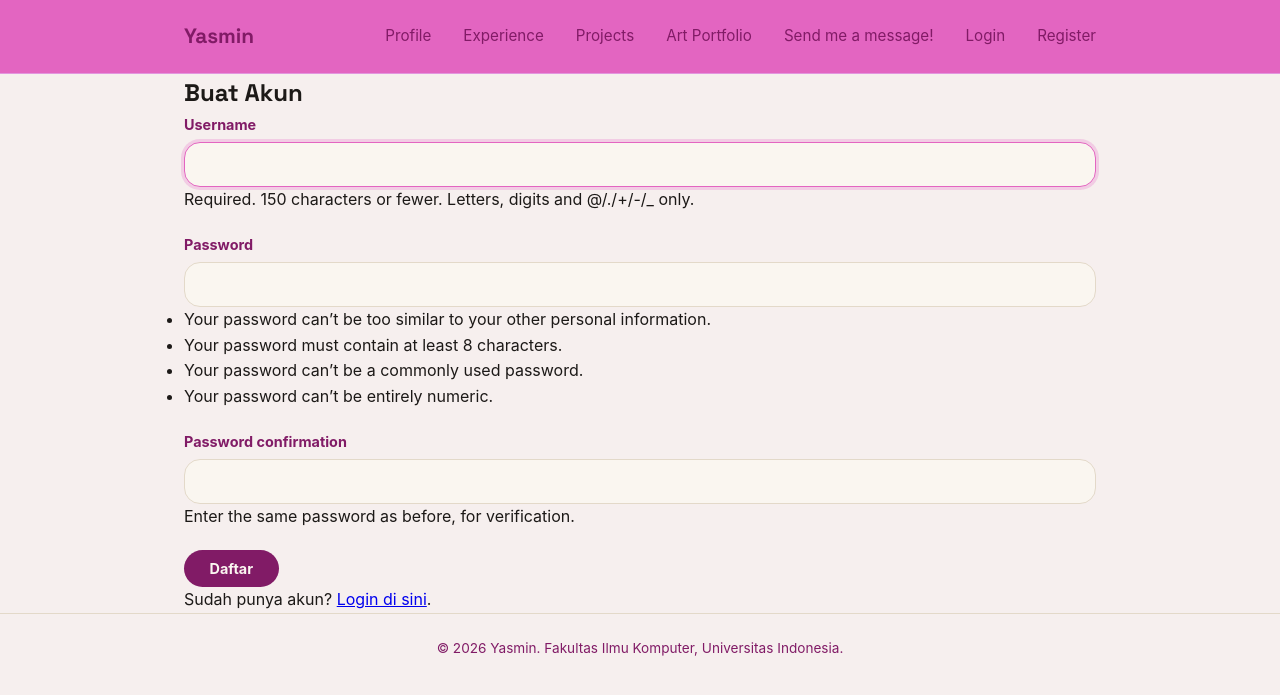
After one commit to yasmin52-cpu/myportfolio, a Django app: page /register/ in a window 1280 px wide. The commit adds this page. Shown: the top 695 px of the page. Run offline with Django 5.2, Linux system fonts and the light colour scheme.

Commit message:
feat(auth): implement user registration, login, and logout

```diff
--- a/main/urls.py
+++ b/main/urls.py
@@ -15,7 +15,10 @@ from main.views import (
     send_message,
     get_messages_json,
     delete_message,
-    show_json_projects)
+    show_json_projects,
+    register,
+    login_user,
+    logout_user,)
 app_name = 'main'
 
 urlpatterns = [
@@ -35,4 +38,7 @@ urlpatterns = [
     path('experience/edit/<int:id>/', update_experience, name='update_experience'),
     path('experience/delete/<int:id>/', delete_experience, name='delete_experience'),
     path('experience/json/', show_json_experiences, name='show_json_experiences'),
+    path("register/", register, name="register"),
+    path("login/", login_user, name="login"),
+    path("logout/", logout_user, name="logout"),
 ]
--- a/main/views.py
+++ b/main/views.py
@@ -1,11 +1,14 @@
 from django.shortcuts import render, redirect
+from main.models import Message
 from .models import Experience, Education, Project, ArtItem
-from django.contrib import messages
 from .forms import MessageForm, ProjectForm, ExperienceForm
 from django.http import HttpResponse
 from django.core import serializers
-from main.models import Message
+from django.contrib import messages
+from django.contrib.auth import login, logout
+from django.contrib.auth.forms import AuthenticationForm, UserCreationForm
 from django.shortcuts import get_object_or_404
+from django.shortcuts import redirect, render
 
 def show_main(request):
     context = {
@@ -25,9 +28,9 @@ def show_experience(request):
     return render(request, "experience.html", context)
 
 def create_experience(request):
-    form = ExperienceForm(request.POST or None)
+    form = ExperienceForm(request.GET or None)
 
-    if form.is_valid() and request.method == "POST":
+    if form.is_valid() and request.method == "GET":
         form.save()
         return redirect('main:show_experience')
 
@@ -37,9 +40,9 @@ def create_experience(request):
 def update_experience(request, id):
     experience = get_object_or_404(Experience, pk=id)
 
-    form = ExperienceForm(request.POST or None, instance=experience)
+    form = ExperienceForm(request.GET or None, instance=experience)
 
-    if form.is_valid() and request.method == "POST":
+    if form.is_valid() and request.method == "GET":
         form.save()
         return redirect('main:show_experience')
 
@@ -63,8 +66,8 @@ def show_project(request):
     return render(request, "project.html", context)
 
 def create_project(request):
-    form = ProjectForm(request.POST or None)
-    if form.is_valid() and request.method == "POST":
+    form = ProjectForm(request.GET or None)
+    if form.is_valid() and request.method == "GET":
         form.save()
         return redirect('main:show_project')
 
@@ -73,9 +76,9 @@ def create_project(request):
 
 def update_project(request, id):
     project = get_object_or_404(Project, pk=id)
-    form = ProjectForm(request.POST or None, instance=project)
+    form = ProjectForm(request.GET or None, instance=project)
 
-    if form.is_valid() and request.method == "POST":
+    if form.is_valid() and request.method == "GET":
         form.save()
         return redirect('main:show_project')
 
@@ -104,9 +107,9 @@ def show_art(request):
 
 # Message
 def send_message(request):
-    form = MessageForm(request.POST or None)
+    form = MessageForm(request.GET or None)
 
-    if request.method == "POST" and form.is_valid():
+    if request.method == "GET" and form.is_valid():
         form.save()
         messages.success(request, "Terima kasih! Pesanmu sudah terkirim.")
         return redirect("main:send_message")
@@ -138,8 +141,39 @@ def get_messages_json(request):
 
 def delete_message(request, message_id):
     message_item = get_object_or_404(Message, pk=message_id)
-    if request.method == "POST":
+    if request.method == "GET":
         message_item.delete()
         messages.success(request, "Pesan berhasil dihapus!")
         return redirect("main:send_message")
     return redirect("main:send_message")
+
+def register(request):
+    form = UserCreationForm(request.POST or None)
+
+    if request.method == "POST" and form.is_valid():
+        form.save()
+        messages.success(request, "Akun berhasil dibuat. Silakan login.")
+        return redirect("main:login")
+
+    context = {
+        "name": "Yacchem",
+        "form": form,
+    }
+    return render(request, "register.html", context)
+
+def login_user(request):
+    form = AuthenticationForm(request, data=request.POST or None)
+
+    if request.method == "POST" and form.is_valid():
+        login(request, form.get_user())
+        return redirect("main:show_main")
+
+    context = {
+        "name": "Yacchem",
+        "form": form,
+    }
+    return render(request, "login.html", context)
+
+def logout_user(request):
+    logout(request)
+    return redirect("main:show_main")
--- a/portfolio/settings.py
+++ b/portfolio/settings.py
@@ -65,6 +65,7 @@ TEMPLATES = [
         'APP_DIRS': True,
         'OPTIONS': {
             'context_processors': [
+                "django.template.context_processors.debug",
                 'django.template.context_processors.request',
                 'django.contrib.auth.context_processors.auth',
                 'django.contrib.messages.context_processors.messages',
--- a/templates/base.html
+++ b/templates/base.html
@@ -20,6 +20,13 @@
                 <a href="{% url 'main:show_project' %}">Projects</a>
                 <a href="{% url 'main:show_art' %}">Art Portfolio</a>
                 <a href="{% url 'main:send_message' %}">Send me a message!</a>
+                {% if user.is_authenticated %}
+                    <span class="nav-user">{{ user.username }}</span>
+                    <a href="{% url 'main:logout' %}">Logout</a>
+                {% else %}
+                    <a href="{% url 'main:login' %}">Login</a>
+                    <a href="{% url 'main:register' %}">Register</a>
+                {% endif %}
             </nav>
         </div>
     </header>
--- /dev/null
+++ b/templates/register.html
@@ -0,0 +1,33 @@
+{% extends "base.html" %}
+{% block meta %}
+    <title>Register - {{ name }}</title>
+{% endblock meta %}
+{% block content %}
+    <main>
+        <section class="experience-section">
+            <div class="container">
+                <h1>Buat Akun</h1>
+                <form method="post" action="{% url 'main:register' %}" class="project-form">
+                    {% csrf_token %}
+                    {% for error in form.non_field_errors %}
+                        <p class="form-error">{{ error }}</p>
+                    {% endfor %}
+                    {% for field in form %}
+                        <div class="form-group">
+                            <label for="{{ field.id_for_label }}">{{ field.label }}</label>
+                            {{ field }}
+                            {% if field.help_text %}
+                                <div class="form-help">{{ field.help_text }}</div>
+                            {% endif %}
+                            {% for error in field.errors %}
+                                <p class="form-error">{{ error }}</p>
+                            {% endfor %}
+                        </div>
+                    {% endfor %}
+                    <button type="submit" class="button">Daftar</button>
+                </form>
+                <p>Sudah punya akun? <a href="{% url 'main:login' %}">Login di sini</a>.</p>
+            </div>
+        </section>
+    </main>
+{% endblock content %}
```
Also changed, not shown: templates/login.html (added, +33 -0 lines).
